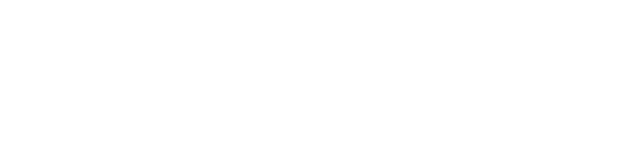
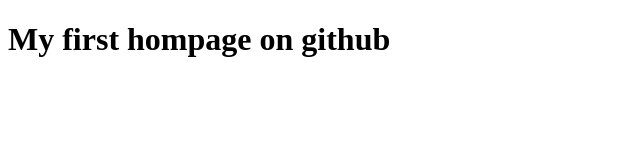
Before and after one commit to Secretattooist/githubdemo, a plain HTML site: page index.html in a window 1280 px wide. Shown: the whole page, without its empty margins (0-640 px from the left). Drawn offline with Linux system fonts and the light colour scheme.

Commit message:
heading added

```diff
--- a/index.html
+++ b/index.html
@@ -6,6 +6,6 @@
     <title>homepage</title>
 </head>
 <body>
-
+    <h1>My first hompage on github</h1>
 </body>
 </html>
```
